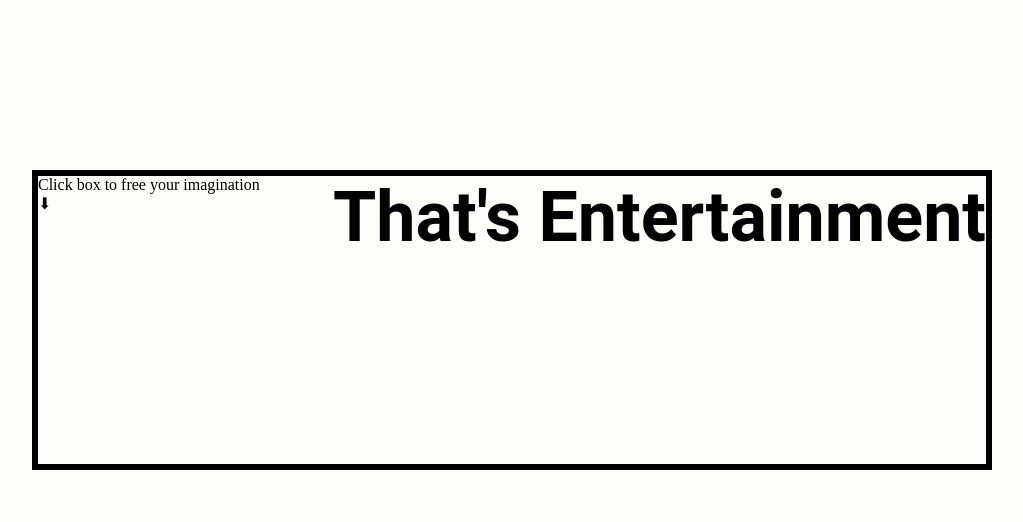
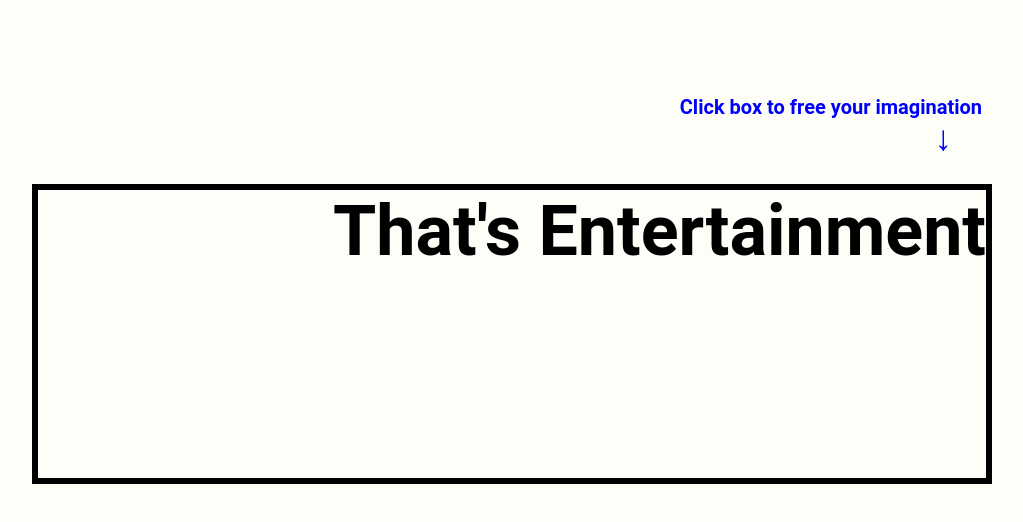
Before and after one commit to yuting-zhuang/Project-1-Redesign, a plain HTML site: page index.html in a window 1280 px wide. Shown: the whole page, without its empty margins (128-1151 px from the left). Drawn offline with Linux system fonts and the light colour scheme; a web font is replaced by a local one.

Commit message:
added text above the box animation

```diff
--- a/index.html
+++ b/index.html
@@ -14,15 +14,16 @@
 
     <body>
         <header>
+			<section class="header-container">
 
-			<div class="title-container">
-
-				<div class="text-container">
-					<p class="text">Click box to free your imagination</p>
-					<div class="arrow">⬇</div>
+				<div class="text-and-arrow">
+					<span class="text">Click box to free your imagination</span>
+					<div class="arrow">&#x2193;</div>
 				</div>
 
-				<h1>That's Entertainment</h1>
+				<div class="title-container">
+					<h1>That's Entertainment</h1>
+				</div>
 			</section>
             <!-- <h1>THAT'S ENTERTAINMENT</h1> -->
 
--- a/style.css
+++ b/style.css
@@ -2,16 +2,10 @@
 	background-color: #FEFEF9;
 }
 
-.title-container{
-	height: 300px;
-	border: 6px solid black;
-	box-sizing: border-box;
-	overflow: hidden;
-	position: relative;
-
-	margin-top: 170px;
-	margin-left: 160px;
-	margin-right: 160px;
+.header-container{
+	margin-top: 100px;
+	/* display: inline-block;
+	position: relative; */
 }
 
 /* .title-container::before{
@@ -26,7 +20,54 @@
 	z-index: 1;
 } */
 
+.text-and-arrow{
+	margin-bottom: 20px;
+	animation: float 1s infinite;
+	text-align: right;
+	/* position: relative; */
+}
+  .text{
+	font-family: "roboto";
+	font-weight: bold;
+	font-size: 20px;
+	margin-right: 170px;
+  }
+.arrow{
+	font-size: 35px;
+	margin-right: 200px;
+}
 
+@keyframes switchcolor{
+	0%{
+		color: #F1ED26;
+	}
+	100%{
+		color: blue;
+	}
+}
+
+@keyframes float{
+	0%, 100%{
+		color: blue;
+		transform: translateY(-5px);
+	}
+	50%{
+		color:#F1ED26;
+		transform: translateY(5px);
+	}
+}
+
+.title-container{
+	height: 300px;
+	border: 6px solid black;
+	box-sizing: border-box;
+	overflow: hidden;
+	position: relative;
+
+	/* margin-top: 170px; */
+	margin-left: 160px;
+	margin-right: 160px;
+}
 
 h1{
 	font-family: "roboto";
@@ -36,9 +77,7 @@ h1{
 
 	position: absolute;
 	white-space: nowrap;
-	animation-name: title;
-	animation-duration: 4s;
-	animation-iteration-count: infinite;
+	animation: title 4s infinite;
 }
 
 
```
